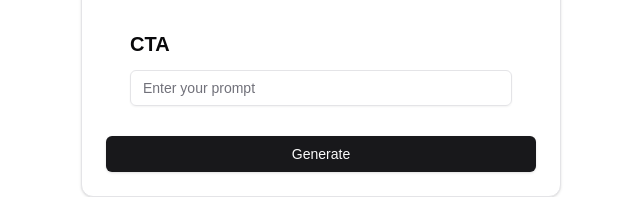
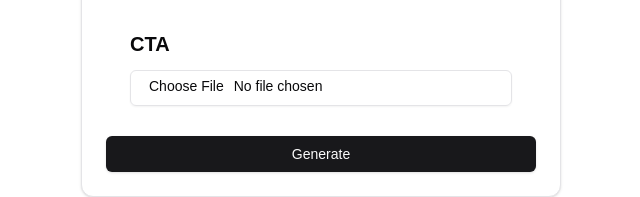
Before and after one commit to riohpl/mip-generator, a Next.js app: page / in a window 1280 px wide. Shown: the part 217-414 px from the top of the page, without its empty margins (319-959 px from the left). Built offline with nearby package versions, Linux system fonts and the light colour scheme.

Commit message:
make the file upload instead of copy pasting base64

```diff
--- a/src/app/page.tsx
+++ b/src/app/page.tsx
@@ -56,16 +56,26 @@ export default function Home() {
     }
   };
   const handleCtaChange = (e: React.ChangeEvent<HTMLInputElement>) => {
-    setCta(e.target.value);
+    const file = e.target.files?.[0];
+    if (file) {
+      const reader = new FileReader();
+      reader.onload = (e) => {
+        const base64 = e.target?.result as string;
+        setCta(base64);
+      };
+      reader.readAsDataURL(file);
+    }
   };
   const generateMip = async () => {
-    await new Promise((resolve) => setTimeout(resolve, 100));
+
     const params: htmlParams = {
       header: headerContent,
       slide: carouselContent,
       content: content,
       cta: cta ?? "",
     };
+
+    console.log(params, "PARAMS");
     const html = carouselNormal(params);
     const blob = new Blob([html], { type: "text/html" });
     const url = URL.createObjectURL(blob);
@@ -89,7 +99,7 @@ export default function Home() {
 
   return (
     <div className="flex justify-center p-10">
-      <Card className="xl:w-2/5 md:w-3/4 xs:w-80 ">
+      <Card className="xl:w-2/5 md:w-3/4   xs:w-80 ">
         <CardHeader>
           <CardTitle className="text-4xl text-center">MIP Generator</CardTitle>
           <Button onClick={clearAllInputs} variant="secondary">
@@ -98,7 +108,7 @@ export default function Home() {
           <CheckContainer
             toggleBox={toggleCheckBox}
             isHeaderVisible={isHeaderVisible ?? false}
-            isCarouselVisible={isCarouselVisible ?? false}
+          isCarouselVisible={isCarouselVisible ?? false}
             isContentVisible={isContentVisible ?? false}
           />
           <CardContent className="flex flex-col gap-2">
@@ -124,9 +134,8 @@ export default function Home() {
               <h3 className="text-xl font-bold">CTA</h3>
               <div className="flex gap-3">
                 <Input
-                  type="text"
-                  value={cta}
-                  placeholder="Enter your prompt"
+                  type="file"
+                  accept="image/*"
                   onChange={(e) => handleCtaChange(e)}
                 />
               </div>
--- a/src/components/CardContainer/index.tsx
+++ b/src/components/CardContainer/index.tsx
@@ -6,9 +6,10 @@ import { Button } from "@/components/ui/button";
 type Props = {
   title: string;
   isVissible?: boolean;
-  setContent: any;
+  setContent: (content: content[]) => void;
   content: content[];
 };
+
 
 type content = {
   id: number;
@@ -17,8 +18,7 @@ type content = {
 };
 const CardContainer = (props: Props) => {
   const { setContent, content, title } = props;
-
-  const addContent = () => {4
+  const addContent = () => {
     setContent([
       ...content,
       { id: content.length + 1, type: title, content: "" },
@@ -32,19 +32,28 @@ const CardContainer = (props: Props) => {
     e: React.ChangeEvent<HTMLInputElement>,
     id: number
   ) => {
-    setContent(
-      content.map((item) =>
-        item.id === id ? { ...item, content: e.target.value } : item
-      )
-    );
+    console.log(e.target.files?.[0]);
+    const file = e.target.files?.[0];
+    if (file) {
+      const reader = new FileReader();
+      reader.onload = (e) => {
+        const base64 = e.target?.result as string;
+        setContent(
+          content.map((item) =>
+            item.id === id ? { ...item, content: base64 } : item
+          )
+        );
+      };
+      reader.readAsDataURL(file);
+    }
   };
   const contentList = content.map((item) => {
     return (
       <div key={item.id} className="flex gap-3">
         <Input
-          type="text"
+          type="file"
           placeholder="Enter your prompt"
-          value={item.content}
+          accept="image/*"
           onChange={(e) => handleContentChange(e, item.id)}
         />
         <Button onClick={() => removeContent(item.id)}>Remove</Button>
```
